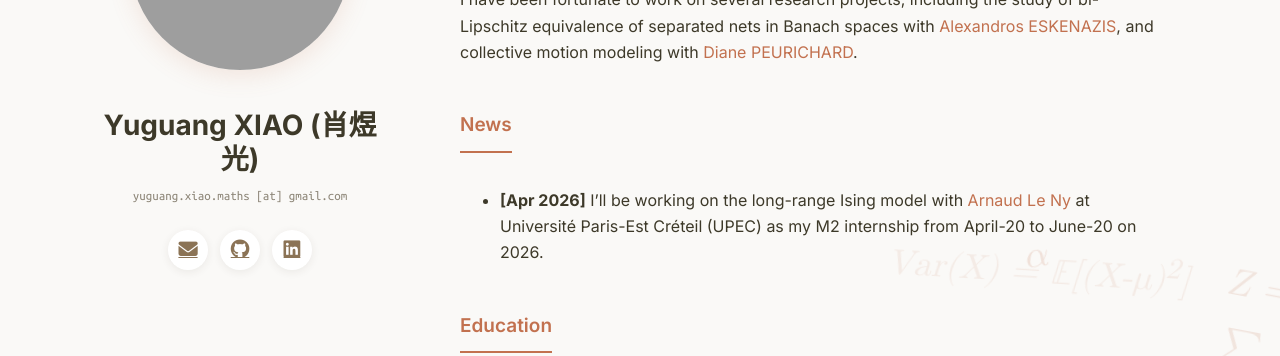
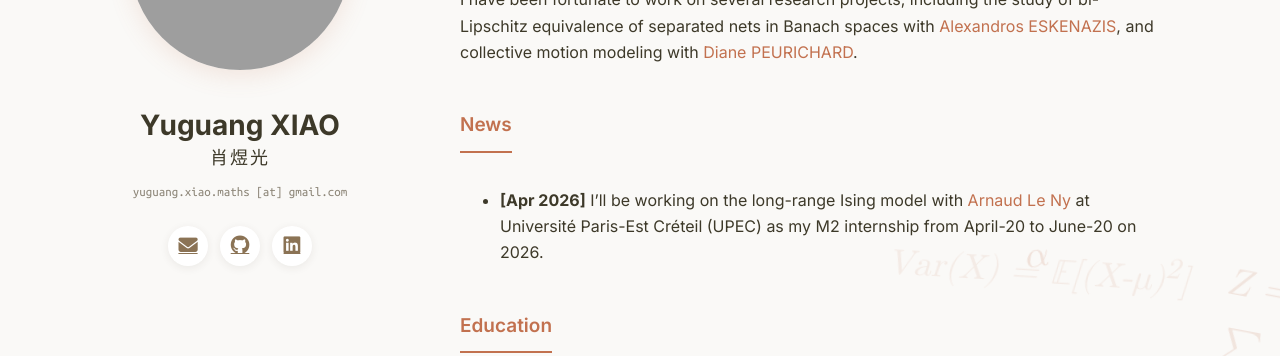
Before and after one commit to Lucien-XIAO/Lucien-XIAO.github.io, a Jekyll site: the page built from index.html, in a window 1280 px wide. Shown: the part 270-626 px from the top of the page. Built offline with Jekyll 4.4.1, drawn with Linux system fonts in a browser that asks for light colours; nearby versions of some CDN libraries; a style sheet for code colours, icons or effects is not loaded; grey boxes are pictures that could not be loaded.

Commit message:
更新名字

```diff
--- a/_includes/sidebar.html
+++ b/_includes/sidebar.html
@@ -2,7 +2,8 @@
   <div class="profile-card">
     <a class="image avatar"><img src="assets/img/avatar.png" alt="avatar"
         onerror="this.src='assets/img/avatar.jpg'" /></a>
-    <h1 class="site-name">Yuguang XIAO (肖煜光)</h1>
+    <h1 class="site-name">Yuguang XIAO</h1>
+    <h2 class="site-name-cn">肖煜光</h2>
     <p class="site-email">yuguang.xiao.maths [at] gmail.com</p>
     <div class="social-icons">
       <a href="mailto:yuguang.xiao.maths@gmail.com" title="Email" target="_blank" rel="noopener">
--- a/assets/css/theme-claude.css
+++ b/assets/css/theme-claude.css
@@ -244,8 +244,17 @@ body.theme-claude .site-name {
   font-size: 28px;
   font-weight: 700;
   color: var(--claude-text);
-  margin: 0 0 8px;
+  margin: 0 0 4px;
   line-height: 1.2;
+}
+
+body.theme-claude .site-name-cn {
+  font-size: 18px;
+  font-weight: 500;
+  color: var(--claude-text);
+  margin: 0 0 12px;
+  line-height: 1.2;
+  letter-spacing: 2px;
 }
 
 body.theme-claude .site-email {
```
Also changed, not shown: 2 other files.
